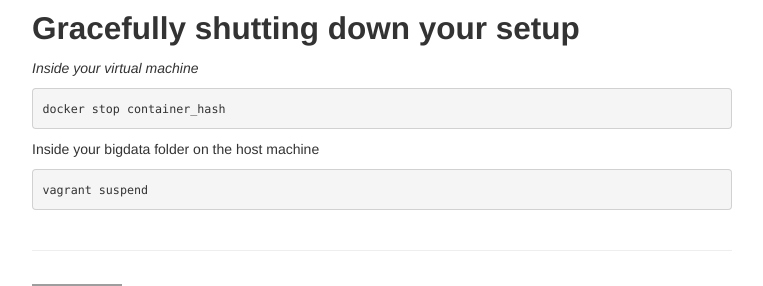
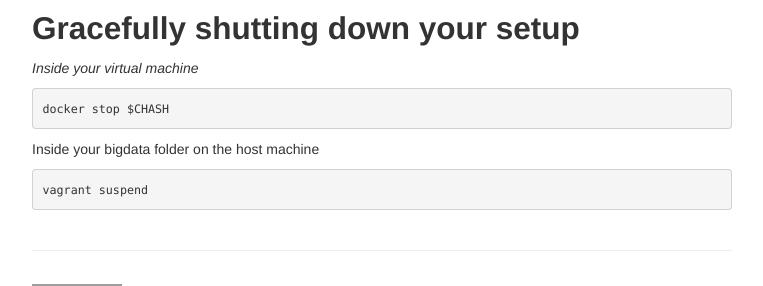
Before and after one commit to Thelukepet/course, a Jekyll site: the page built from background/exact.md, in a window 1280 px wide and 900 px high, scrolled down 2041 px. Shown: the part 586-872 px from the top of the window, without its empty margins (258-1021 px from the left). Built offline with Jekyll 4.4.1, drawn with Linux system fonts in a browser that asks for light colours; our own code applies the rules of GitHub Pages for plain Markdown files; grey boxes are pictures that could not be loaded.

Commit message:
Update exact.md
Minor

````diff
--- a/background/exact.md
+++ b/background/exact.md
@@ -120,7 +120,7 @@ nano part-r-00000
 ## Gracefully shutting down your setup
 *Inside your virtual machine*
 ```Bash
-docker stop container_hash
+docker stop $CHASH
 ```
 Inside your bigdata folder on the host machine
 ```Bash
````
